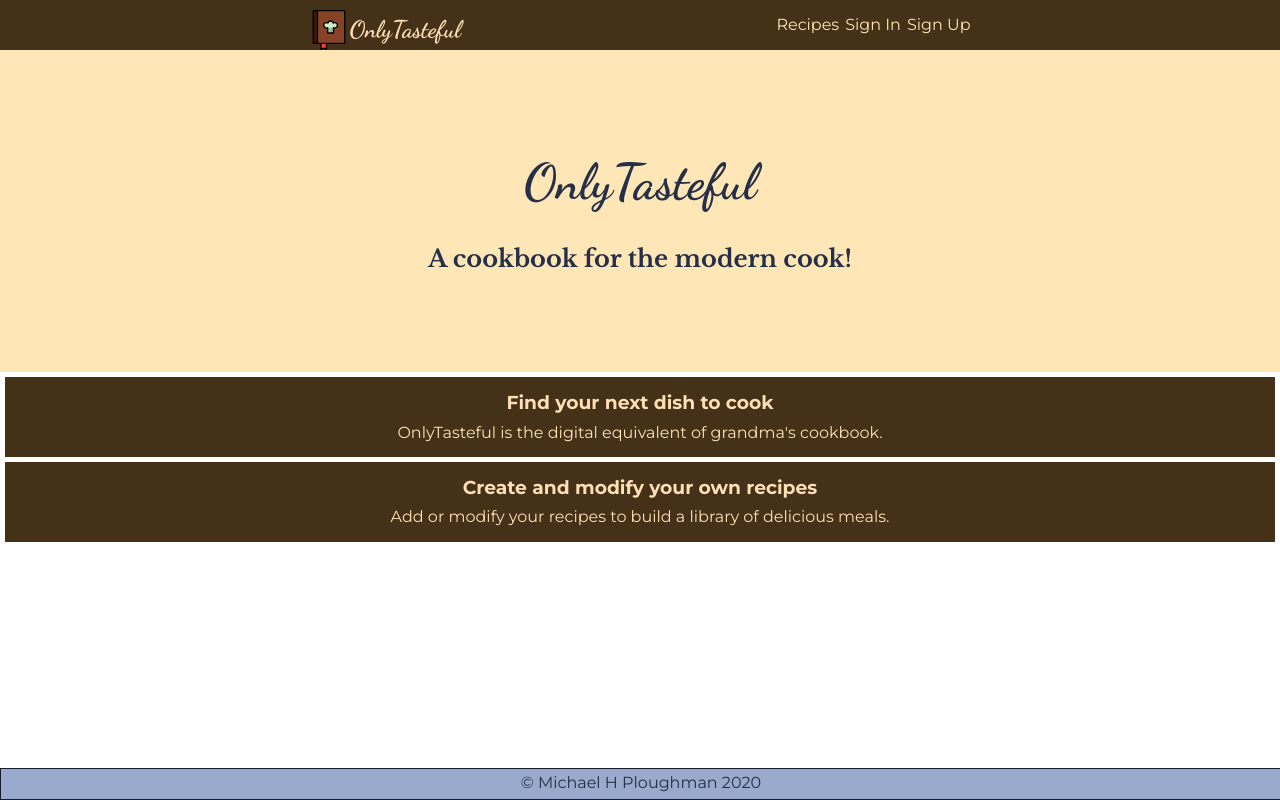
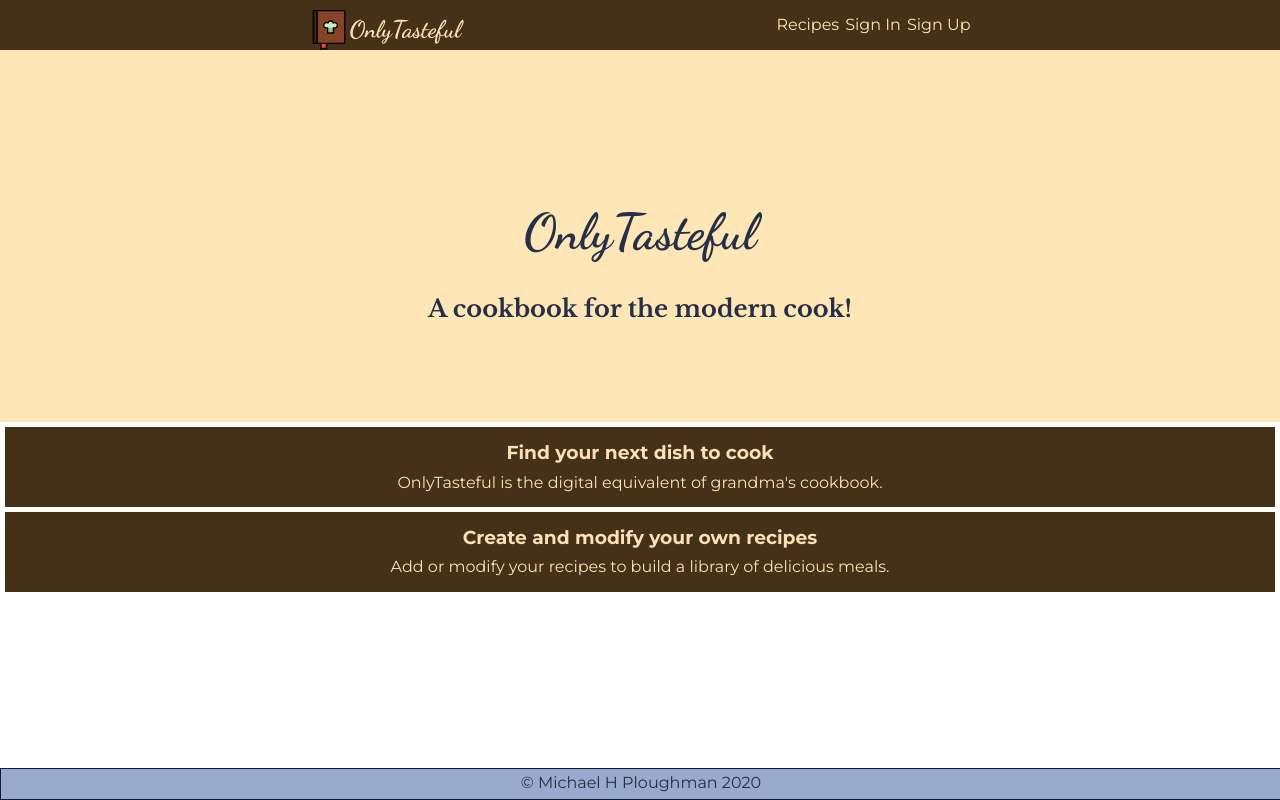
Before and after one commit to Evoxus/OnlyTasteful-client, a React (Create React App) app: page / in a window 1280 px wide. Built offline with nearby package versions, Linux system fonts and the light colour scheme.

Commit message:
Touchup styling

```diff
--- a/src/components/App/App.css
+++ b/src/components/App/App.css
@@ -3,6 +3,7 @@
 }
 
 #pageWrap {
+  margin-top: 50px;
   overflow: auto;
 }
 
--- a/src/components/Nav/Nav.css
+++ b/src/components/Nav/Nav.css
@@ -76,6 +76,7 @@ nav ul {
 /* Taken from react-burger-menu docs */
 /* Color/shape of burger icon bars */
 .bm-burger-bars {
+  box-shadow: 1px 1px 2px #223745;
   background: #99AACD;
 }
 /* Position and sizing of clickable cross button */
```
